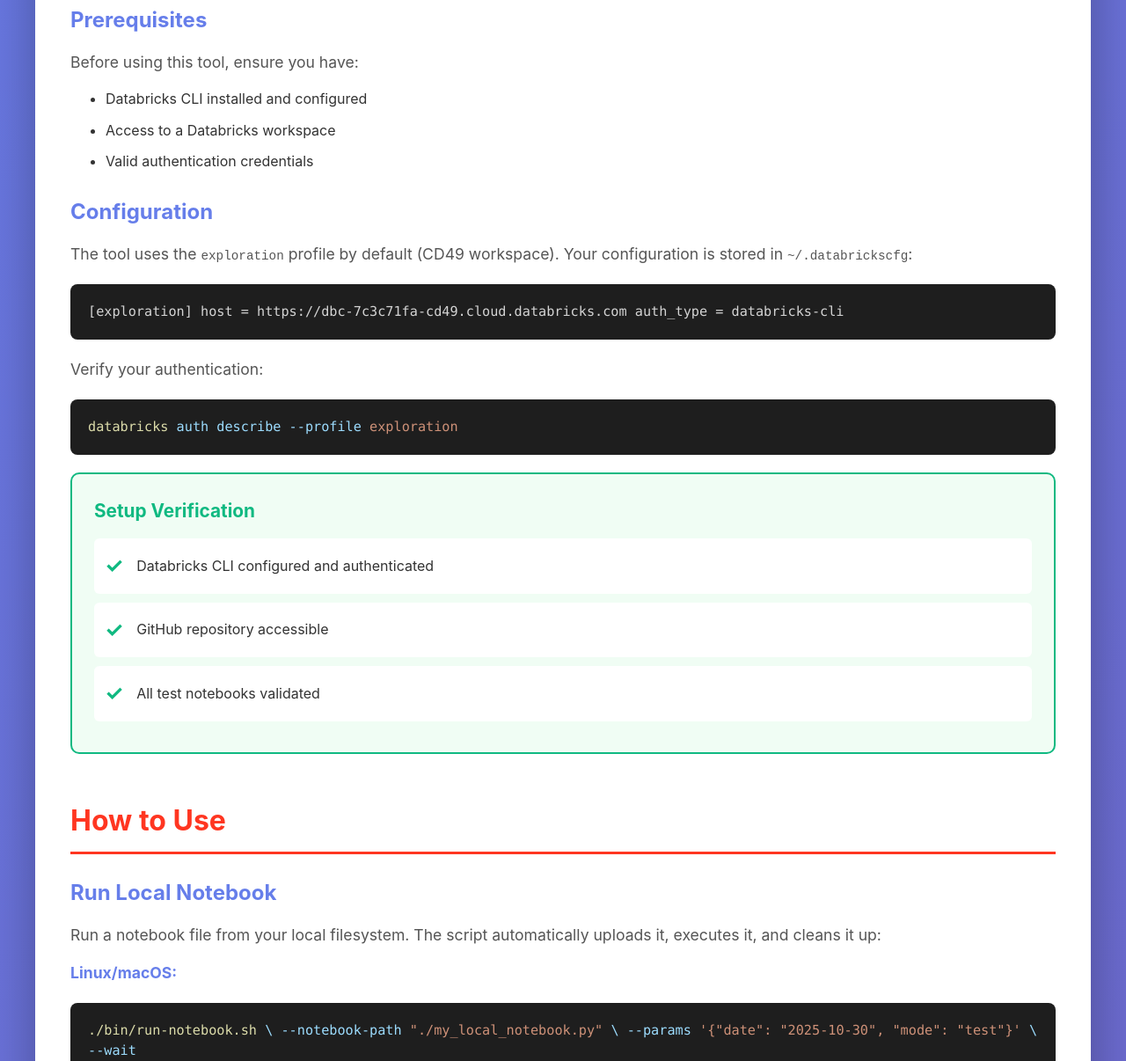
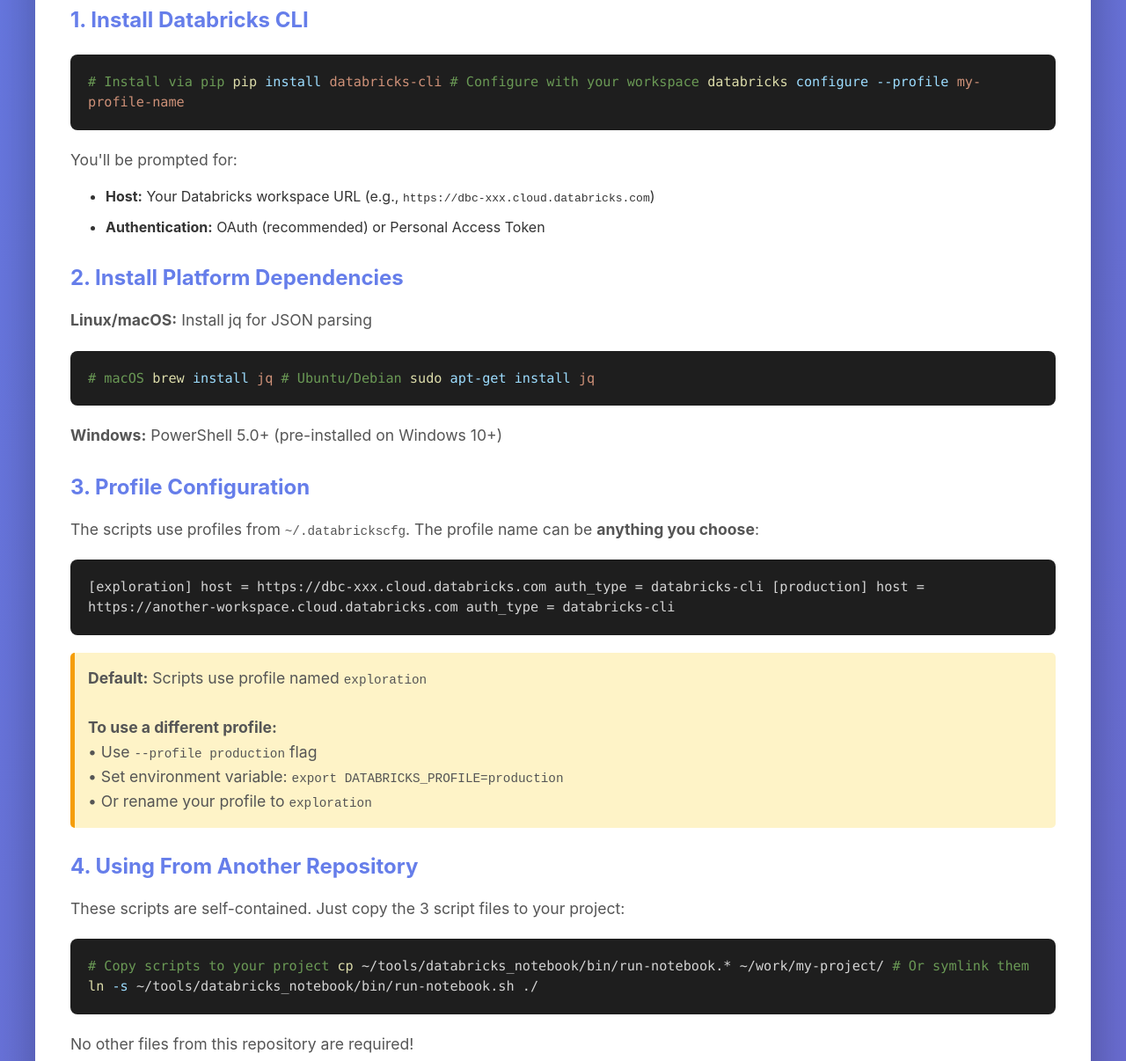
Before and after one commit to jdowzard/databricks_notebook, a plain HTML site: page docs/index.html in a window 1280 px wide. Shown: the part 1338-2544 px from the top of the page at 88% size. Drawn offline with Linux system fonts and the light colour scheme.

Commit message:
Comprehensive documentation update
Setup & Configuration:
- Add detailed setup instructions with prerequisites
- Document flexible profile configuration (any name works)
- Explain profile override options (--profile flag, env var, rename)
- Add instructions for using scripts from other repositories
- Document platform-specific requirements (jq, PowerShell)

Known Limitations & Edge Cases:
- Document file type support (Python only, no .ipynb/.sql/.scala/.r)
- Explain cleanup behavior with and without --wait flag
- Document performance characteristics (cold starts, concurrency)
- List authentication and permission requirements
- Platform-specific requirements and limitations
- Error handling and retry behavior

Enhanced Sections:
- Improved test case descriptions
- Better execution flow explanation
- Comprehensive troubleshooting guide
- Updated best practices with cleanup emphasis
- More generic footer (removed workspace-specific text)

All three documentation files updated:
- README.md: Full setup, edge cases, troubleshooting
- docs/index.html: Visual setup guide, limitations boxes
- .claude/CLAUDE.md: Project context with edge cases

```diff
--- a/docs/index.html
+++ b/docs/index.html
@@ -358,29 +358,63 @@
             <div class="section">
                 <h2>Setup</h2>
 
-                <h3>Prerequisites</h3>
-                <p>Before using this tool, ensure you have:</p>
+                <h3>1. Install Databricks CLI</h3>
+                <div class="code-block"><span class="comment"># Install via pip</span>
+<span class="command">pip</span> <span class="flag">install</span> <span class="string">databricks-cli</span>
+
+<span class="comment"># Configure with your workspace</span>
+<span class="command">databricks</span> <span class="flag">configure --profile</span> <span class="string">my-profile-name</span></div>
+
+                <p style="margin-top: 15px;">You'll be prompted for:</p>
                 <ul style="margin-left: 40px; margin-bottom: 20px;">
-                    <li style="margin: 10px 0;">Databricks CLI installed and configured</li>
-                    <li style="margin: 10px 0;">Access to a Databricks workspace</li>
-                    <li style="margin: 10px 0;">Valid authentication credentials</li>
+                    <li style="margin: 10px 0;"><strong>Host:</strong> Your Databricks workspace URL (e.g., <code>https://dbc-xxx.cloud.databricks.com</code>)</li>
+                    <li style="margin: 10px 0;"><strong>Authentication:</strong> OAuth (recommended) or Personal Access Token</li>
                 </ul>
 
-                <h3>Configuration</h3>
-                <p>The tool uses the <code>exploration</code> profile by default (CD49 workspace). Your configuration is stored in <code>~/.databrickscfg</code>:</p>
+                <h3>2. Install Platform Dependencies</h3>
+                <p><strong>Linux/macOS:</strong> Install jq for JSON parsing</p>
+                <div class="code-block"><span class="comment"># macOS</span>
+<span class="command">brew</span> <span class="flag">install</span> <span class="string">jq</span>
+
+<span class="comment"># Ubuntu/Debian</span>
+<span class="command">sudo</span> <span class="flag">apt-get install</span> <span class="string">jq</span></div>
+
+                <p style="margin-top: 15px;"><strong>Windows:</strong> PowerShell 5.0+ (pre-installed on Windows 10+)</p>
+
+                <h3>3. Profile Configuration</h3>
+                <p>The scripts use profiles from <code>~/.databrickscfg</code>. The profile name can be <strong>anything you choose</strong>:</p>
 
                 <div class="code-block">[exploration]
-host      = https://dbc-7c3c71fa-cd49.cloud.databricks.com
+host = https://dbc-xxx.cloud.databricks.com
+auth_type = databricks-cli
+
+[production]
+host = https://another-workspace.cloud.databricks.com
 auth_type = databricks-cli</div>
 
-                <p>Verify your authentication:</p>
-                <div class="code-block"><span class="command">databricks</span> <span class="flag">auth describe --profile</span> <span class="string">exploration</span></div>
+                <p style="background: #fef3c7; border-left: 5px solid #f59e0b; padding: 15px; border-radius: 5px; margin: 20px 0;">
+                    <strong>Default:</strong> Scripts use profile named <code>exploration</code><br><br>
+                    <strong>To use a different profile:</strong><br>
+                    • Use <code>--profile production</code> flag<br>
+                    • Set environment variable: <code>export DATABRICKS_PROFILE=production</code><br>
+                    • Or rename your profile to <code>exploration</code>
+                </p>
+
+                <h3>4. Using From Another Repository</h3>
+                <p>These scripts are self-contained. Just copy the 3 script files to your project:</p>
+                <div class="code-block"><span class="comment"># Copy scripts to your project</span>
+<span class="command">cp</span> ~/tools/databricks_notebook/bin/run-notebook.* ~/work/my-project/
+
+<span class="comment"># Or symlink them</span>
+<span class="command">ln</span> <span class="flag">-s</span> ~/tools/databricks_notebook/bin/run-notebook.sh ./</div>
+
+                <p style="margin-top: 15px;">No other files from this repository are required!</p>
 
                 <div class="test-results">
-                    <h4>Setup Verification</h4>
-                    <div class="test-item">Databricks CLI configured and authenticated</div>
-                    <div class="test-item">GitHub repository accessible</div>
-                    <div class="test-item">All test notebooks validated</div>
+                    <h4>Verify Setup</h4>
+                    <div class="test-item">Databricks CLI installed and configured</div>
+                    <div class="test-item">Profile accessible via <code>databricks auth describe</code></div>
+                    <div class="test-item">jq installed (Linux/macOS) or PowerShell 5.0+ (Windows)</div>
                 </div>
             </div>
 
@@ -603,21 +637,64 @@
             </div>
 
             <div class="section">
+                <h2>Known Limitations & Edge Cases</h2>
+
+                <div style="background: #fee; border-left: 5px solid #f44; padding: 20px; border-radius: 8px; margin: 20px 0;">
+                    <h3 style="color: #d00; margin-top: 0;">File Type Support</h3>
+                    <p style="margin: 10px 0;"><strong>Supported:</strong> Python notebooks (<code>.py</code> files with Databricks magic commands)</p>
+                    <p style="margin: 10px 0;"><strong>Not Supported:</strong> <code>.ipynb</code>, <code>.sql</code>, <code>.scala</code>, <code>.r</code> files</p>
+                    <p style="margin: 10px 0;"><strong>Workaround:</strong> Convert <code>.ipynb</code> to <code>.py</code> format before running</p>
+                </div>
+
+                <div style="background: #ffe; border-left: 5px solid #fa0; padding: 20px; border-radius: 8px; margin: 20px 0;">
+                    <h3 style="color: #c60; margin-top: 0;">Cleanup Behavior</h3>
+                    <p style="margin: 10px 0;">• <strong>With <code>--wait</code>:</strong> Automatic cleanup after job completion</p>
+                    <p style="margin: 10px 0;">• <strong>Without <code>--wait</code>:</strong> Manual cleanup required (script provides command)</p>
+                    <p style="margin: 10px 0;">• <strong>Interrupted execution:</strong> Temporary files may remain in <code>/Users/{username}/.tmp/</code></p>
+                    <div class="code-block" style="margin-top: 10px;"><span class="comment"># Manual cleanup if needed</span>
+<span class="command">databricks workspace delete</span> <span class="flag">--profile exploration</span> /Users/your.email/.tmp/notebook-xxxxx.py</div>
+                </div>
+
+                <h3>Performance Characteristics</h3>
+                <ul style="margin-left: 40px; margin-bottom: 20px;">
+                    <li style="margin: 10px 0;"><strong>Cold starts:</strong> 30-60 seconds for serverless compute provisioning</li>
+                    <li style="margin: 10px 0;"><strong>Concurrent runs:</strong> Multiple simultaneous runs supported</li>
+                    <li style="margin: 10px 0;"><strong>Large notebooks:</strong> No size limit, upload time scales with file size</li>
+                    <li style="margin: 10px 0;"><strong>Network issues:</strong> No automatic retry - manual rerun required</li>
+                </ul>
+
+                <h3>Authentication & Permissions</h3>
+                <ul style="margin-left: 40px; margin-bottom: 20px;">
+                    <li style="margin: 10px 0;"><strong>Token expiration:</strong> Long-running jobs may fail if token expires mid-execution</li>
+                    <li style="margin: 10px 0;"><strong>Private GitHub repos:</strong> Workspace must have git credentials configured</li>
+                    <li style="margin: 10px 0;"><strong>Required permissions:</strong> Create/delete in <code>/Users/{username}/</code>, submit serverless jobs</li>
+                </ul>
+
+                <h3>Platform Requirements</h3>
+                <ul style="margin-left: 40px;">
+                    <li style="margin: 10px 0;"><strong>Windows:</strong> PowerShell 5.0+ (included in Windows 10+)</li>
+                    <li style="margin: 10px 0;"><strong>Linux/macOS:</strong> <code>jq</code> required for JSON parsing</li>
+                    <li style="margin: 10px 0;"><strong>Line endings:</strong> Automatically handled across platforms</li>
+                </ul>
+            </div>
+
+            <div class="section">
                 <h2>Best Practices</h2>
                 <ul style="margin-left: 40px;">
                     <li style="margin: 15px 0;">Always use <code>dbutils.widgets</code> for parameter handling in notebooks</li>
                     <li style="margin: 15px 0;">End notebooks with <code>dbutils.notebook.exit("SUCCESS")</code> for proper status reporting</li>
                     <li style="margin: 15px 0;">Install dependencies at the notebook level using <code>%pip</code> magic commands</li>
-                    <li style="margin: 15px 0;">Use the <code>--wait</code> flag when you need immediate feedback on job completion</li>
+                    <li style="margin: 15px 0;">Use the <code>--wait</code> flag when running local notebooks to ensure automatic cleanup</li>
                     <li style="margin: 15px 0;">Use the <code>--verbose</code> flag for debugging job configuration issues</li>
                     <li style="margin: 15px 0;">Keep notebooks in version control (GitHub) for better reproducibility</li>
+                    <li style="margin: 15px 0;">Test with simple notebooks first before running complex production workloads</li>
                 </ul>
             </div>
         </div>
 
         <div class="footer">
             <p>Databricks Notebook Runner</p>
-            <p>Built for CD49 Workspace | Profile: exploration</p>
+            <p>Cross-Platform Serverless Notebook Execution</p>
             <p style="margin-top: 15px;">© 2025 | <a href="https://github.com/jdowzard/databricks_notebook" style="color: #667eea;">GitHub Repository</a></p>
         </div>
     </div>
```
Also changed, not shown: 1 other file.
